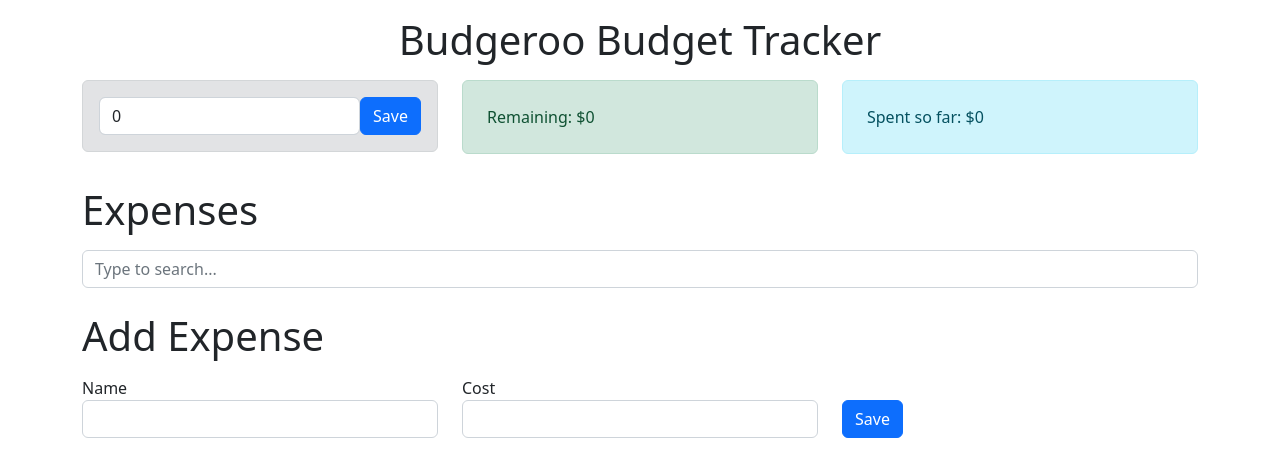
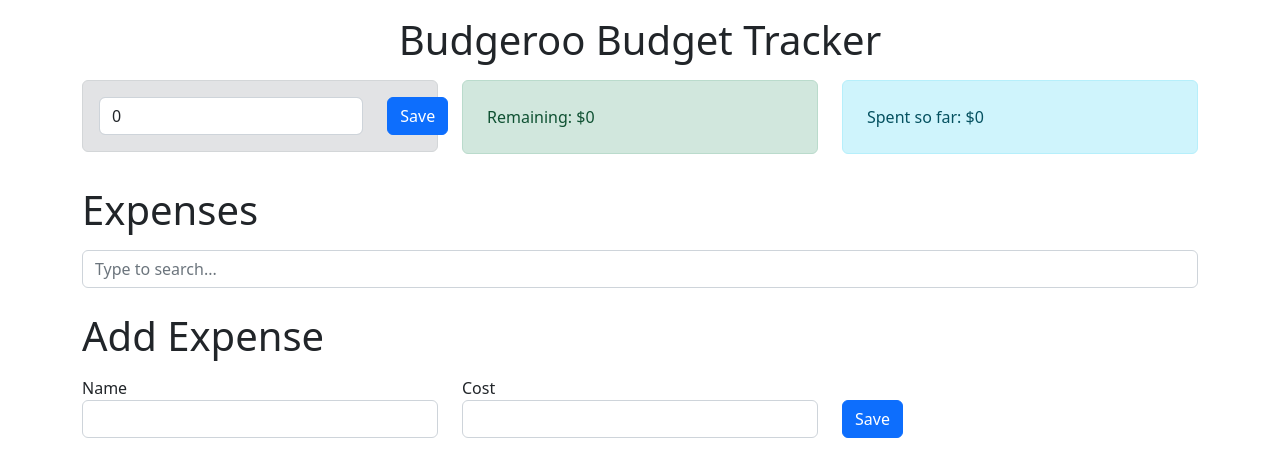
Before and after one commit to ShaunFerris/budgeroo, a React (Vite) app: page / in a window 1280 px wide. Both pictures are taken after a click on the button "Edit". Shown: the top 476 px of the page. Built offline with nearby package versions, Linux system fonts and the light colour scheme.

Commit message:
Fix the button and input spacing on budget edit

```diff
--- a/src/components/EditBudget.jsx
+++ b/src/components/EditBudget.jsx
@@ -1,10 +1,11 @@
 import { useState } from "react";
-import { Button } from "react-bootstrap";
+import { Button, Col, Row } from "react-bootstrap";
 
 const EditBudget = (props) => {
     const [value, setValue] = useState(props.budget);
     return (
-        <>
+        <Row>
+            <Col xs={10} className="pr-3">
                 <input
                     className="form-control mr-3"
                     required="required"
@@ -13,13 +14,17 @@ const EditBudget = (props) => {
                     value={value}
                     onChange={(event) => setValue(event.target.value)}
                 />
+            </Col>
+            <Col xs={2}>
                 <Button
                     variant="primary"
                     onClick={() => {
-                    return props.handleSaveEdit(value)
+                        return props.handleSaveEdit(value);
                     }}
                 >Save</Button>
-        </>
+            </Col>
+
+        </Row>
     );
 };
 
```
Lines whose indentation alone changed are shown as unchanged.
